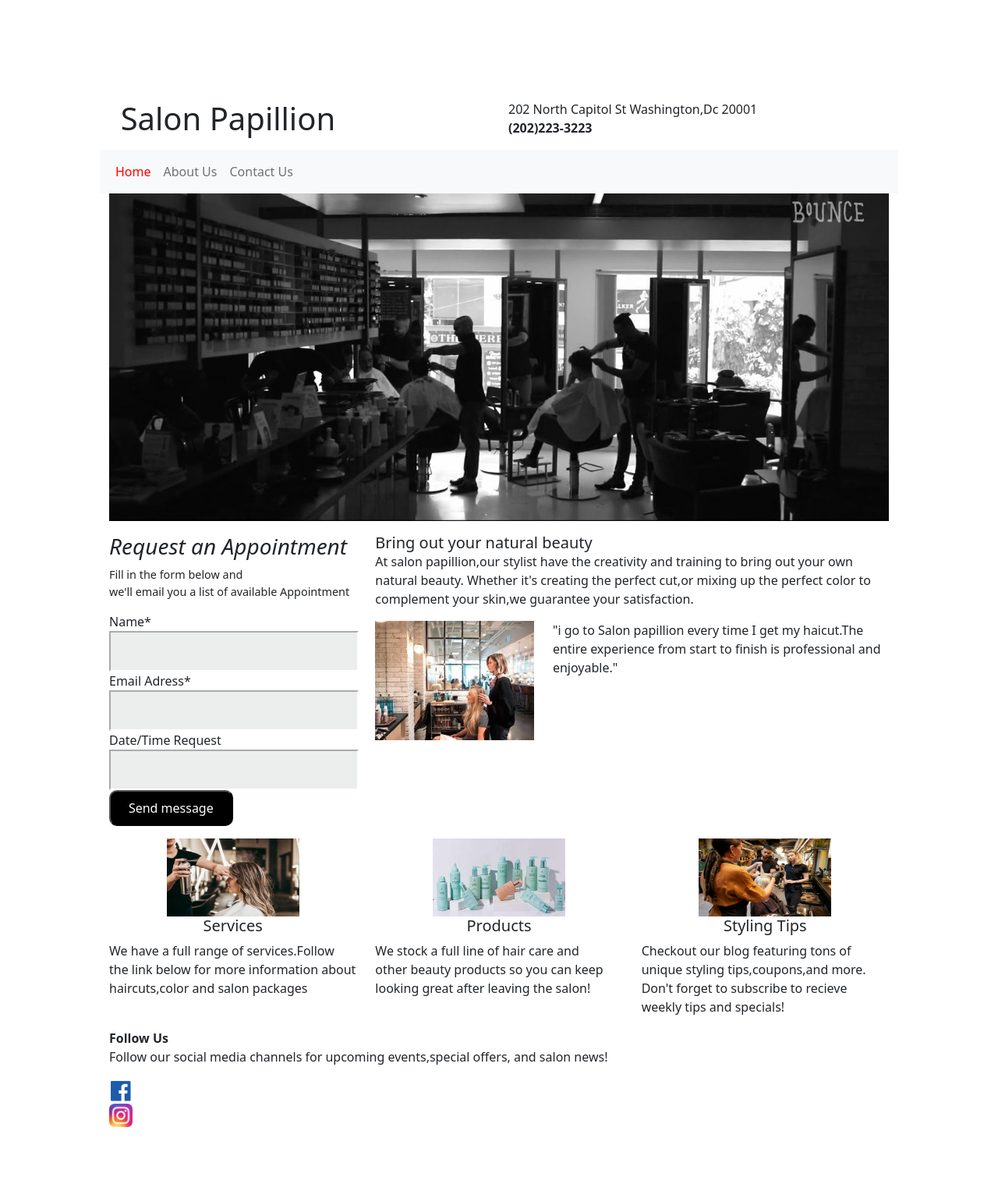
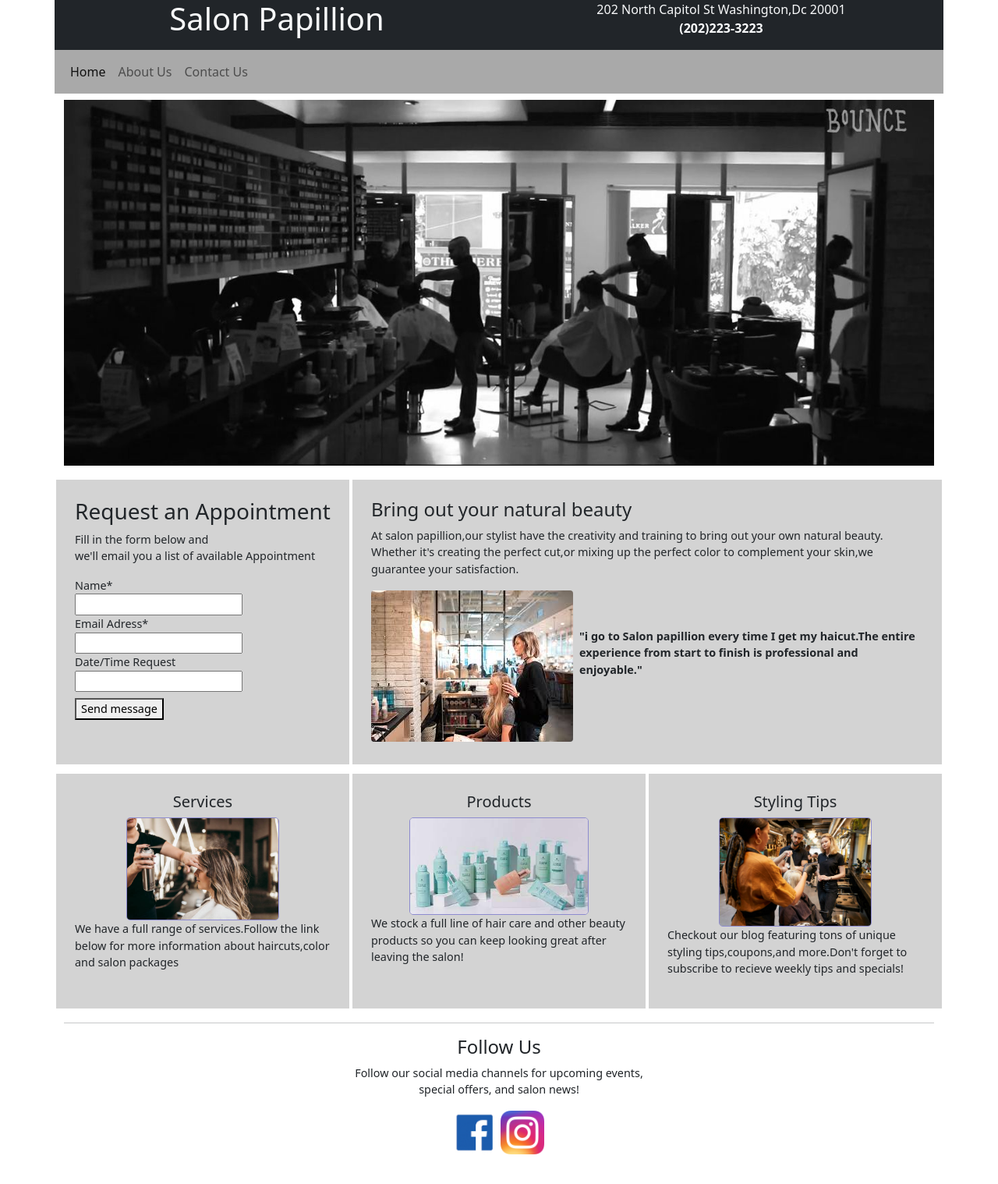
Before and after one commit to metamorse/HTML_practise, a plain HTML site: page salon_bootstrap.html in a window 1280 px wide. Shown: the whole page at 78% size. After the commit the page ends 1481 px from the top, so only its background shows below. Drawn offline with nearby package versions, Linux system fonts and the light colour scheme.

Commit message:
css practice

```diff
--- a/salon_bootstrap.html
+++ b/salon_bootstrap.html
@@ -13,10 +13,10 @@
 <body>
   <div class="container">
     <div class="row">
-      <div class="col-6">
+      <div class="col-12 col-sm-12 col-lg-6 text-center bg-dark text-light">
         <h1>Salon Papillion</h1>
       </div>
-      <div class="col-6">
+      <div class="col-12 col-sm-12 col-lg-6 text-center bg-dark text-light">
         <p>202 North Capitol St
           Washington,Dc 20001<br>
           <b>(202)223-3223</b>
@@ -24,9 +24,8 @@
       </div>
     </div>
     <div class="row">
-
-      <nav class="navbar navbar-expand-lg navbar-light bg-light">
-        <div class="">
+      <div class="col-12" style="background-color:darkgray;">
+        <nav class="navbar navbar-expand-lg navbar-light">
           <button class="navbar-toggler" type="button" data-bs-toggle="collapse" data-bs-target="#navbarSupportedContent" aria-controls="navbarSupportedContent" aria-expanded="false" aria-label="Toggle navigation">
             <span class="navbar-toggler-icon"></span>
           </button>
@@ -46,13 +45,14 @@
           </div>
         </nav>
       </div>
-    <div class="row">
+
+    <div class="row mt-2">
       <div class="col-12">
-        <img class="img-fluid" src="images/salon.jpg" alt="">
+        <img class="img-fluid" src="images/salon.jpg" class="spray" alt="">
       </div>
     </div>
     <div class="row mt-3">
-      <div class="col-12 col-lg-4">
+      <div class="col-12 col-sm-12 col-lg-4 brush">
         <h3>Request an Appointment</h3>
         <p id="form_description">Fill in the form below and <br> we'll
           email you a list of available Appointment
@@ -65,53 +65,51 @@
             <input type="text" name="adress" value=""><br>
           <label for="fname">Date/Time Request</label><br>
             <input type="text" name="" value=""><br>
-          <button>Send message</button><br>
+          <button class="mt-2">Send message</button><br>
         </form>
       </div>
-      <div class="col-12 col-lg-8">
+      <div class="col-12 col-sm-12 col-lg-8 brush">
         <h4>Bring out your natural beauty</h4>
         <p id="beauty">At salon papillion,our stylist have the creativity and training
           to bring out your own natural beauty.
           Whether it's creating the perfect cut,or mixing up the perfect color to complement your skin,we guarantee your satisfaction.</p>
-          <div class="row">
-          <div class="col-12 col-lg-4">
-            <img class="img-fluid" src="images/service.jpeg" alt="experince">
-          </div>
-          <div class="col-12 col-lg-8">
-            <p>"i go to Salon papillion every time I get my haicut.The entire experience from start to finish is professional and enjoyable."</p>
+          <div class="d-inline-flex">
+            <img class="img-fluid rounded" src="images/service.jpeg" alt="experince">
+            <div class="px-2 co-lg-12 pt-5">
+              <b>"i go to Salon papillion every time I get my haicut.The entire experience from start to finish is professional and enjoyable."</b>
             </div>
           </div>
-
-
-
-
       </div>
     </div>
-    <div class="row mt-3">
-      <div class="col-12 col-lg-4 text-center">
-        <img src="images/spray.jpg" alt="spraying" width="170" height="100">
+    <div class="row mt-2">
+      <div class="col-12 col-lg-4 text-center brush">
         <h5>Services</h5>
+        <img src="images/spray.jpg" alt="spraying" class="spray" width="60%" height="auto">
+
         <p class="text-start">We have a full range of services.Follow the link below for more information about haircuts,color and salon packages</p>
       </div>
-      <div class="col-12 col-lg-4 text-center">
-        <img src="images/products.jpeg" alt="products" width="170" height="100">
+      <div class="col-12 col-lg-4 text-center brush">
         <h5>Products</h5>
-        <p class="text-start">We stock a full line of hair care and <br> other beauty products so you can keep looking great after leaving the salon!</p>
+        <img src="images/products.jpeg" alt="products" class="spray" width="70%" height="auto">
+
+        <p class="text-start">We stock a full line of hair care and other beauty products so you can keep looking great after leaving the salon!</p>
       </div>
-      <div class="col-12 col-lg-4 text-center">
-        <img src="images/styling.jpg" alt="styling tips" width="170" height="100">
+      <div class="col-12 col-lg-4 text-center brush">
         <h5>Styling Tips</h5>
-        <p class="text-start">Checkout our blog featuring tons of unique styling tips,coupons,and more.<br>Don't forget to subscribe to recieve weekly tips and specials!</p>
+        <img src="images/styling.jpg" alt="styling tips" class="spray" width="60%" height="auto">
+
+        <p class="text-start">Checkout our blog featuring tons of unique styling tips,coupons,and more.Don't forget to subscribe to recieve weekly tips and specials!</p>
       </div>
     </div>
+      <hr class="col-lg-12">
     <div class="row">
-      <div class="col-12">
-        <b>Follow Us</b>
-        <p>Follow our social media channels for upcoming events,special offers, and salon news!</p>
+      <div class="col-12 text-center ">
+        <h4>Follow Us</h4>
+        <p style="font-size:0.9rem;">Follow our social media channels for upcoming events,<br>special offers, and salon news!</p>
 
-        <a href="#"><img src="images/facebook.png" alt="facebook" width="50%" height="auto"></a>
+        <a href="#"><img src="images/facebook.png" alt="facebook" width="5%" height="auto"></a>
 
-        <a href="#"><img src="images/instagram icon.png" alt="instagram" width="3%" height="auto"></a>
+        <a href="#"><img src="images/instagram icon.png" alt="instagram"  width="5%" height="auto"></a>
       </div>
     </div>
 
@@ -122,125 +120,10 @@
 </body>
 
 </html>
+
 <style media="screen">
-  .navbar-light .navbar-nav .nav-link.active,
-  .navbar-light .navbar-nav .show>.nav-link {
-    color: red !important;
-  }
 
-  body {
-    margin: 10%;
-  }
+.brush{background-color:lightgray;font-size:0.9rem;padding:1.5rem;border: 2px solid white;}
+.spray{border:1px solid #8e8ccf; border-radius: 5px;}
 
-  h1 {
-    font-size: 40px;
-    display: inline-block;
-    padding-left: 3%;
-    font-style: @import url('https://fonts.googleapis.com/css2?family=Abril+Fatface&display=swap');
-  }
-
-  address {
-    text-align: right;
-    float: right;
-    margin-top: 2px;
-    display: inline-block;
-  }
-
-  .bar {
-    background-color: #333;
-    list-style-type: none;
-    margin: 0;
-    padding: 0;
-    overflow: hidden;
-  }
-
-  a {
-    float: left;
-  }
-
-  nav a {
-    display: block;
-    color: white;
-    text-align: center;
-    padding: 14px 16px;
-    text-decoration: none;
-  }
-
-  nav a:hover {
-    background-color: #111;
-  }
-
-  #black {
-    width: 100%;
-  }
-
-  .roma {
-    display: flex;
-    gap: 3%;
-  }
-
-  .form {
-    display: inline-block;
-    width: 24rem;
-    float: left;
-  }
-
-  h3 {
-    font-style: italic;
-  }
-
-  #form_description {
-    font-size: 0.9em;
-  }
-
-  input[type=text] {
-    width: 20rem;
-    background-color: #eceded;
-    padding: 12px;
-    border-color: white;
-  }
-
-  button {
-    width: 50%;
-    padding: 9px;
-    background-color: black;
-    color: white;
-    border-radius: 10px;
-  }
-
-  #beauty {
-    display: inline-block;
-  }
-
-  .experience {
-    display: inline-block;
-    width: 30rem;
-  }
-
-  h4 {
-    font-size: 20px;
-    margin: 0;
-  }
-
-  #flake {
-    float: right;
-  }
-
-  .book {
-    display: flex;
-    gap: 5%;
-    float: left;
-  }
-
-  .page1 {
-    display: inline-block;
-  }
-
-  .page2 {
-    display: inline-block;
-  }
-
-  .page3 {
-    display: inline-block;
-  }
 </style>
```
Also changed, not shown: art_gallery_bootstrap.html (+24 -20 lines), studio_bs.html (+26 -23 lines). Lines whose indentation alone changed are shown as unchanged.
